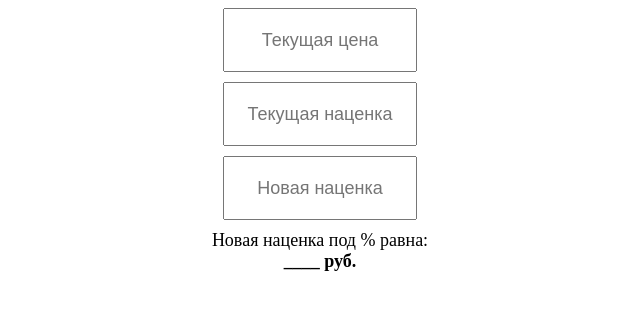
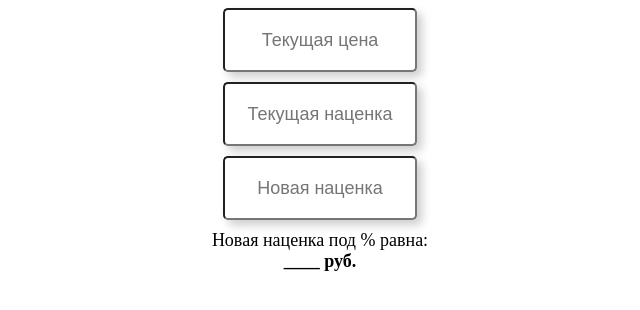
Before and after one commit to DmitryRad/margin-change, a plain HTML site: page index.html in a window 1280 px wide. Shown: the whole page, without its empty margins (320-960 px from the left). Drawn offline with Linux system fonts and the light colour scheme.

Commit message:
boxes update

```diff
--- a/style.css
+++ b/style.css
@@ -7,6 +7,8 @@
     text-align: center;
     font-size: 18px;
     margin-bottom: 10px;
+    border-radius: 5px;
+    box-shadow: 5px 5px 10px rgba(0,0,0, .2);
 }
 
 .calculating__marge {
```
